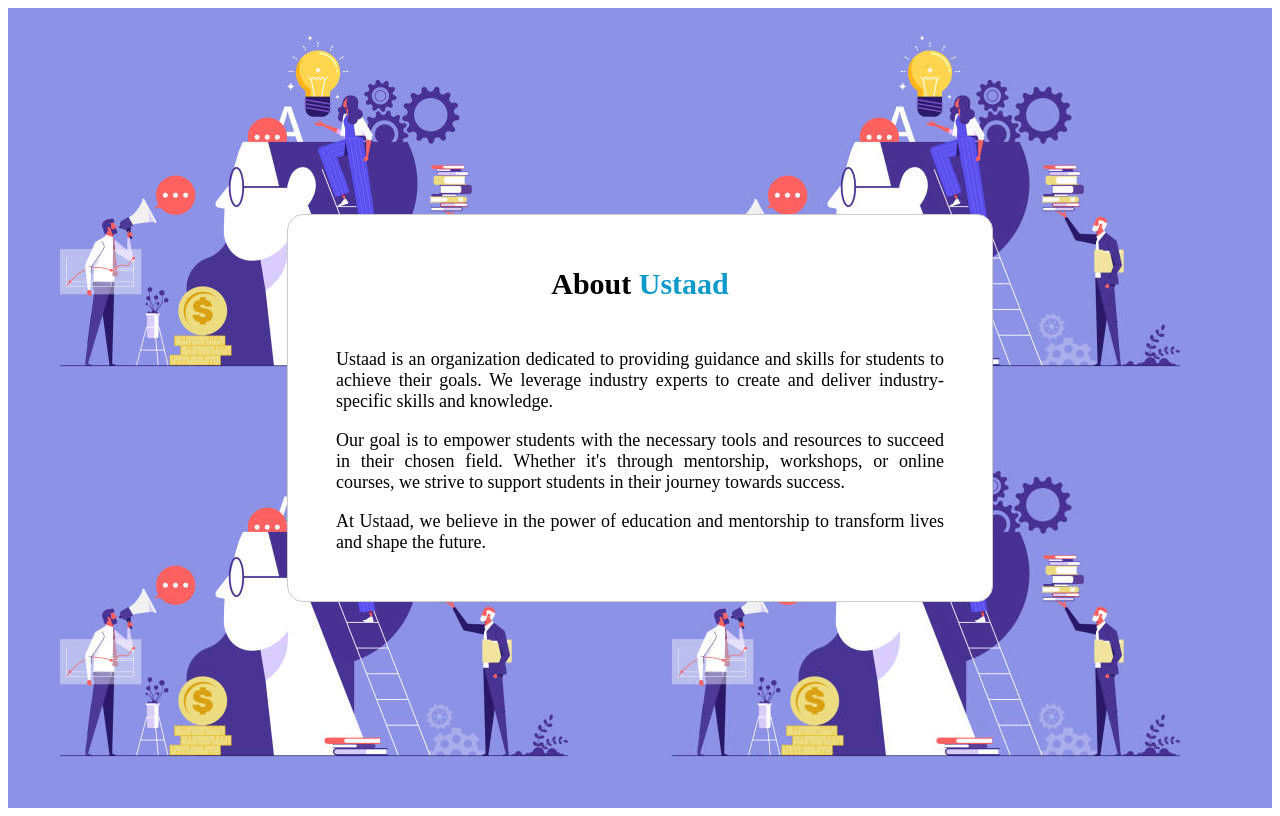
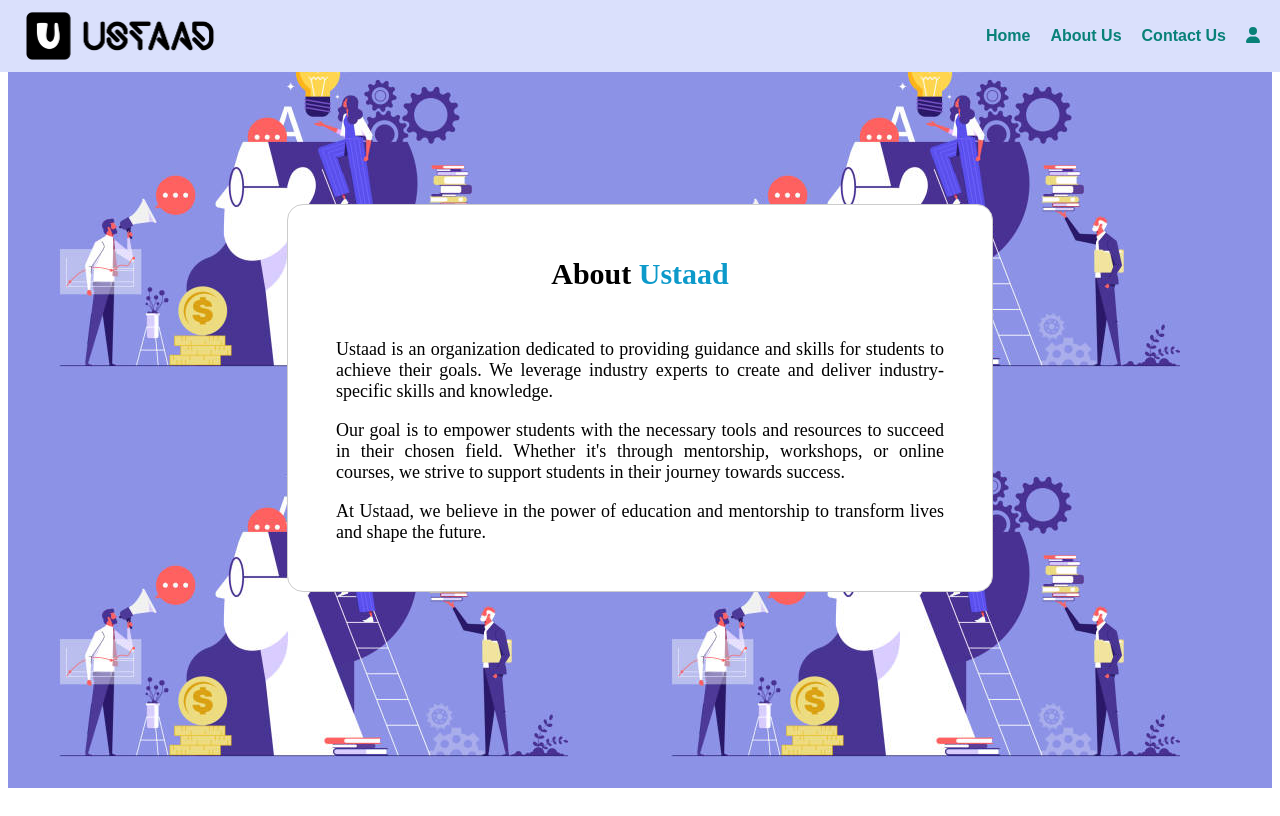
Before and after one commit to bharath-krypt/Ustaad, a React (Vite) app: page /about in a window 1280 px wide. Built offline with nearby package versions, Linux system fonts and the light colour scheme.

Commit message:
navbar integrated in aboutus page

```diff
--- a/src/AboutUs.css
+++ b/src/AboutUs.css
@@ -2,8 +2,9 @@
 
 .about-us-container {
     background-image:url('./assets/abtbg.jpg');
-    min-height: 100vh;
+    min-height: 97.5vh;
     display: flex;
+    flex-direction: column;
     align-items: center;
     justify-content: center;
     background-color: #f7fafc; /* Equivalent to bg-gray-100 in Tailwind */
--- a/src/AboutUs.tsx
+++ b/src/AboutUs.tsx
@@ -1,8 +1,27 @@
 import React from 'react';
 import './AboutUs.css';  // Import the CSS file
+import { FontAwesomeIcon } from '@fortawesome/react-fontawesome';
+import { faUser } from '@fortawesome/free-solid-svg-icons';
+import Logo1 from './assets/logo.png';
+import { Link } from 'react-router-dom';
+
 
 const AboutUs: React.FC = () => {
   return (
+    <div className='abt-cont'>
+      <div className="navbar">
+        <div className="logo">
+          <img src={Logo1} alt="Logo1" />
+        </div>
+        <ul>
+          <li><Link to="/Ustaad/">Home</Link></li>
+          <li><Link to="/about">About Us</Link></li>
+          {/* <li><a href="#placements">Placements</a></li>
+          <li><a href="#facilities">Facilities</a></li> */}
+          <li><a href="/contact">Contact Us</a></li>
+          <li><a href="/user"><FontAwesomeIcon icon={faUser} /></a></li>
+        </ul>
+      </div>
     <div className="about-us-container">
       <div className="about-us-box">
         <h1 className="about-us-title">About <span>Ustaad</span></h1>
@@ -17,6 +36,7 @@
         </p>
       </div>
     </div>
+    </div>
   );
 };
 
--- a/src/HomePage.tsx
+++ b/src/HomePage.tsx
@@ -33,7 +33,7 @@
           <img src={Logo1} alt="Logo1" />
         </div>
         <ul>
-          <li><Link to="/">Home</Link></li>
+          <li><Link to="/Ustaad/">Home</Link></li>
           <li><Link to="/about">About Us</Link></li>
           {/* <li><a href="#placements">Placements</a></li>
           <li><a href="#facilities">Facilities</a></li> */}
```
